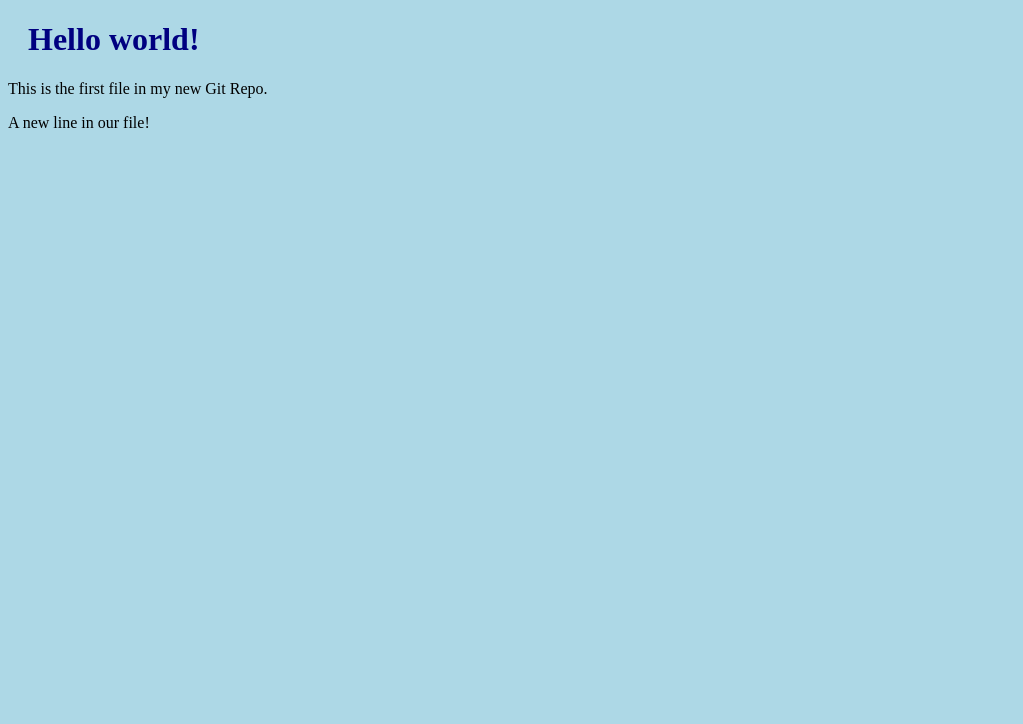
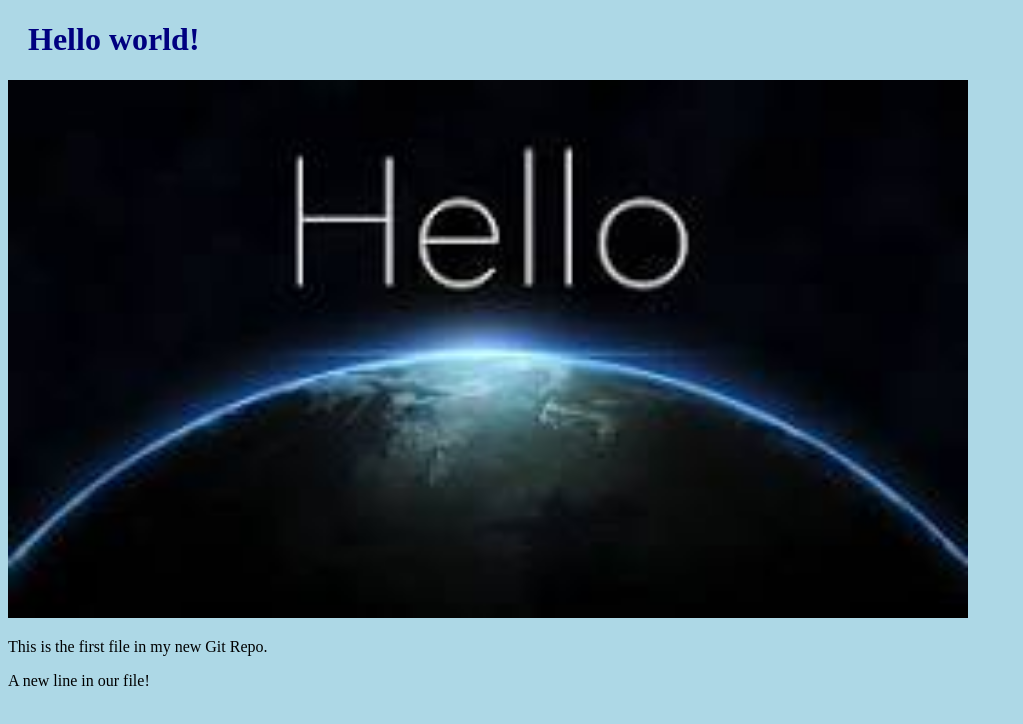
Before and after one commit to Praveen-s-knply/Praveen-s-knply.github.io, a plain HTML site: page index.html in a window 1280 px wide. Shown: the whole page, without its empty margins (0-1023 px from the left). Drawn offline with Linux system fonts and the light colour scheme.

Commit message:
Added image to Hello World

```diff
--- a/index.html
+++ b/index.html
@@ -6,6 +6,13 @@
   </head>
   <body>
     <h1>Hello world!</h1>
+    <div>
+      <img
+        src="hello_world.jpeg"
+        alt="Hello World from Space"
+        style="width: 100%; max-width: 960px"
+      />
+    </div>
     <p>This is the first file in my new Git Repo.</p>
     <p>A new line in our file!</p>
   </body>
```
Also changed, not shown: hello_world.jpeg (added).
